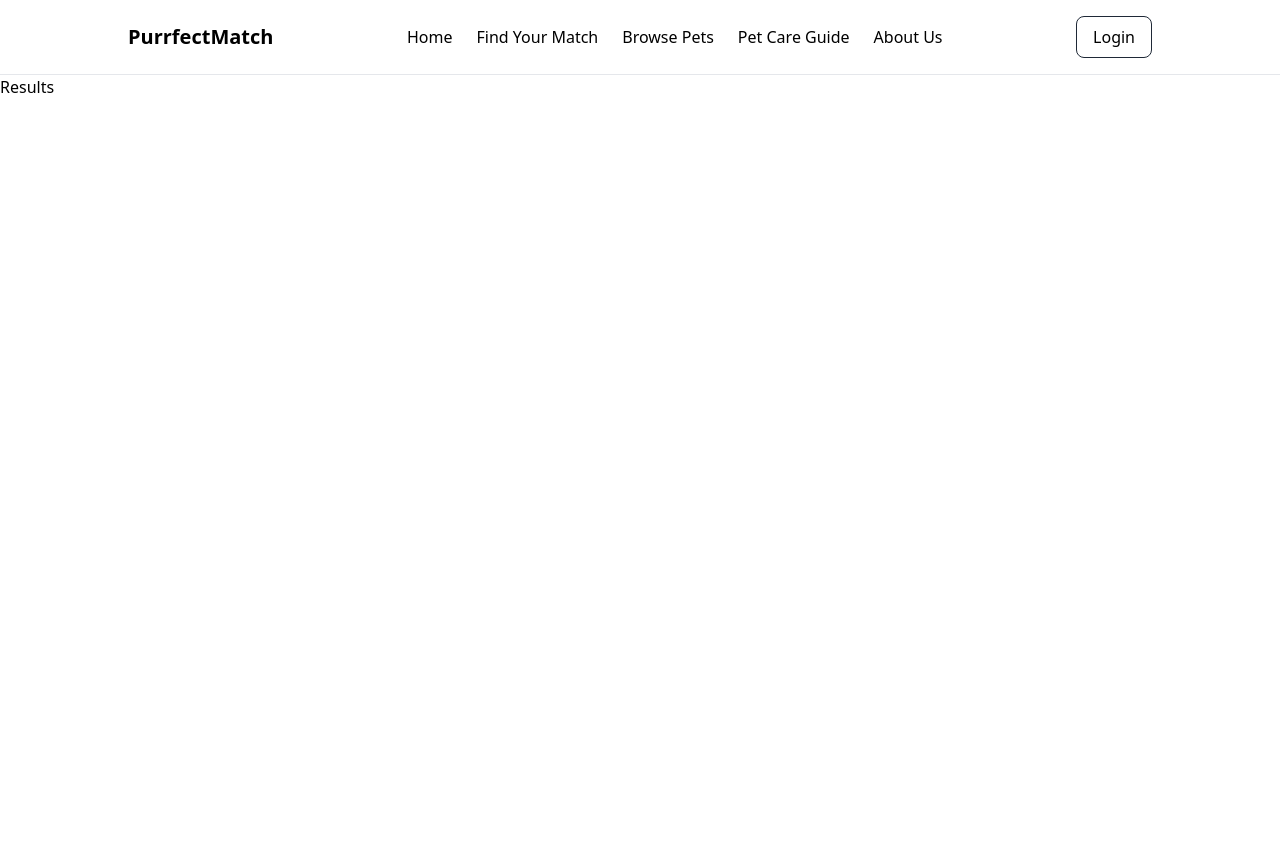
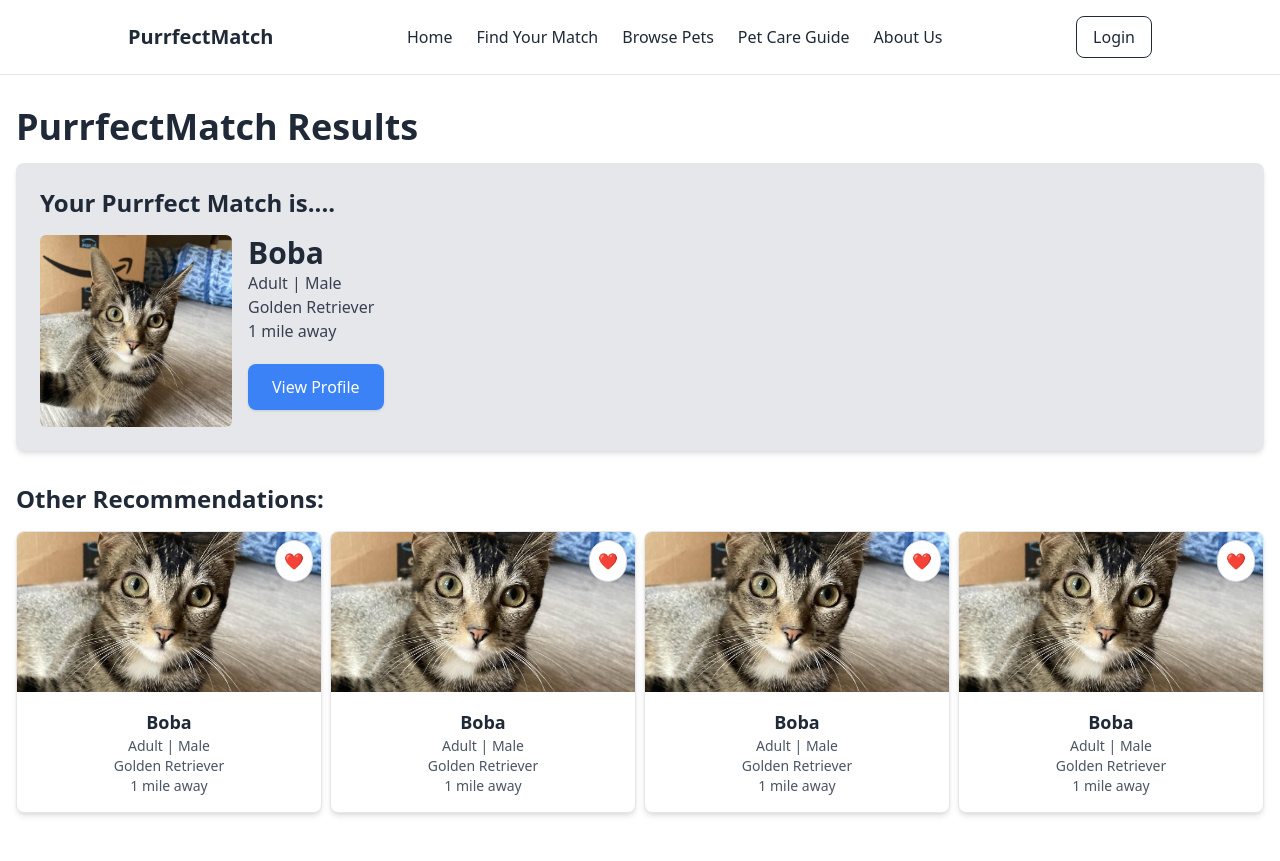
Before and after one commit to selazbin-s/PetFinderWebApp, a Flask app: page /results in a window 1280 px wide. Before the commit the page ends 93 px from the top, so only its background shows below. Run offline with Flask 3, Linux system fonts and the light colour scheme; some libraries are stand-ins or nearby versions.

Commit message:
Added Results Page

```diff
--- a/templates/index.html
+++ b/templates/index.html
@@ -37,9 +37,9 @@
                 <a  href="{{ url_for('quiz', question_id = 1) }}" class="bg-blue-500 text-white px-6 py-3 rounded-lg shadow hover:bg-blue-600">
                     Find Your Match
                 </a>
-                <button class="border border-gray-800 px-6 py-3 rounded-lg shadow hover:bg-gray-100">
+                <a href="{{ url_for('browse') }}" class="border border-gray-800 px-6 py-3 rounded-lg shadow hover:bg-gray-100">
                     Browse Pets
-                </button>
+                </a>
             </div>
         </div>
 
--- a/templates/results.html
+++ b/templates/results.html
@@ -6,7 +6,7 @@
     <title>Results</title>
     <script src="https://cdn.tailwindcss.com"></script>
 </head>
-<body>
+<body class="bg-white text-gray-800 font-sans">
     <!-- Navbar -->
     <nav class="flex justify-between items-center px-32 py-4 border-b border-gray-200">
         <h1 class="text-xl font-bold">PurrfectMatch</h1>
@@ -22,6 +22,98 @@
         </button>
     </nav>
 
-    Results
+     <!-- Results -->
+  <div class="max-w-7xl mx-auto mt-8 px-4">
+    <!-- PurrfectMatch Result -->
+    <h1 class="text-4xl font-bold text-left mb-4">PurrfectMatch Results</h1>
+    <section class="bg-gray-200 p-6 rounded-lg shadow-md">
+      <h2 class="text-2xl font-bold mb-4">Your Purrfect Match is....</h2>
+      <div class="flex items-start space-x-4">
+        <img src="{{ url_for('static', filename='images/boba.jpg') }}" alt="Boba" class="w-48 h-48 object-cover rounded-md">
+        <div>
+          <h3 class="text-3xl font-bold">Boba</h3>
+          <p class="text-gray-700">Adult | Male</p>
+          <p class="text-gray-700">Golden Retriever</p>
+          <p class="text-gray-700 mb-8">1 mile away</p>
+
+          <a href="{{ url_for('profile') }}" class="bg-blue-500 text-white px-6 py-3 rounded-lg shadow hover:bg-blue-600">
+            View Profile
+          </a>
+        </div>
+
+      </div>
+    </section>
+
+    <!-- Other Recommendations -->
+    <section class="mt-8">
+        <h2 class="text-2xl font-bold mb-4">Other Recommendations:</h2>
+        <div class="grid grid-cols-1 sm:grid-cols-2 lg:grid-cols-4 gap-2">
+          <!-- Card 1 -->
+          <a href="{{ url_for('profile', pet_id='Boba') }}" class="border rounded-lg shadow-md bg-white overflow-hidden w-full text-center hover:shadow-lg hover:-translate-y-1 transition transform">
+            <img src="{{ url_for('static', filename='images/boba.jpg') }}" alt="Boba the cat" class="w-full h-40 object-cover">
+            <div class="p-4">
+              <h3 class="text-lg font-bold">Boba</h3>
+              <p class="text-sm text-gray-600">
+                Adult | Male<br>
+                Golden Retriever<br>
+                1 mile away
+              </p>
+            </div>
+            <button class="absolute top-2 right-2 bg-white text-red-500 border border-gray-300 rounded-full shadow-sm p-2 hover:bg-red-100">
+              ❤️
+            </button>
+          </a>
+
+          <!-- Duplicate other cards similarly -->
+          <a href="{{ url_for('profile', pet_id='Boba') }}" class="border rounded-lg shadow-md bg-white overflow-hidden w-full text-center hover:shadow-lg hover:-translate-y-1 transition transform">
+            <img src="{{ url_for('static', filename='images/boba.jpg') }}" alt="Boba the cat" class="w-full h-40 object-cover">
+            <div class="p-4">
+              <h3 class="text-lg font-bold">Boba</h3>
+              <p class="text-sm text-gray-600">
+                Adult | Male<br>
+                Golden Retriever<br>
+                1 mile away
+              </p>
+            </div>
+            <button class="absolute top-2 right-2 bg-white text-red-500 border border-gray-300 rounded-full shadow-sm p-2 hover:bg-red-100">
+              ❤️
+            </button>
+          </a>
+
+          <a href="{{ url_for('profile', pet_id='Boba') }}" class="border rounded-lg shadow-md bg-white overflow-hidden w-full text-center hover:shadow-lg hover:-translate-y-1 transition transform">
+            <img src="{{ url_for('static', filename='images/boba.jpg') }}" alt="Boba the cat" class="w-full h-40 object-cover">
+            <div class="p-4">
+              <h3 class="text-lg font-bold">Boba</h3>
+              <p class="text-sm text-gray-600">
+                Adult | Male<br>
+                Golden Retriever<br>
+                1 mile away
+              </p>
+            </div>
+            <button class="absolute top-2 right-2 bg-white text-red-500 border border-gray-300 rounded-full shadow-sm p-2 hover:bg-red-100">
+              ❤️
+            </button>
+          </a>
+
+          <a href="{{ url_for('profile', pet_id='Boba') }}" class="border rounded-lg shadow-md bg-white overflow-hidden w-full text-center hover:shadow-lg hover:-translate-y-1 transition transform">
+            <img src="{{ url_for('static', filename='images/boba.jpg') }}" alt="Boba the cat" class="w-full h-40 object-cover">
+            <div class="p-4">
+              <h3 class="text-lg font-bold">Boba</h3>
+              <p class="text-sm text-gray-600">
+                Adult | Male<br>
+                Golden Retriever<br>
+                1 mile away
+              </p>
+            </div>
+            <button class="absolute top-2 right-2 bg-white text-red-500 border border-gray-300 rounded-full shadow-sm p-2 hover:bg-red-100">
+              ❤️
+            </button>
+          </a>
+        </div>
+      </section>
+
+
+   <div class = "h-12">
+   </div>
 </body>
 </html>
```
